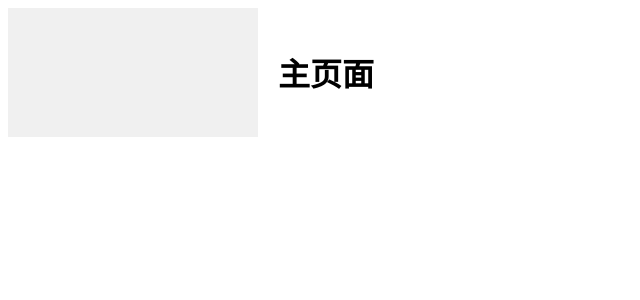
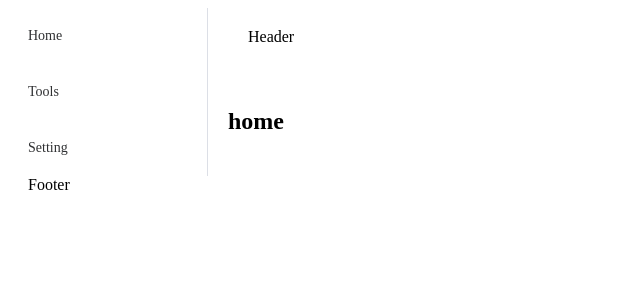
Before and after one commit to KkemChen/Maintain_Tools, a Vue app: page / in a window 1280 px wide. Shown: the top 300 px of the page, without its empty margins (0-640 px from the left). Built offline with nearby package versions, Linux system fonts and the light colour scheme.

Commit message:
update: 添加路由

```diff
--- a/src/App.vue
+++ b/src/App.vue
@@ -2,35 +2,26 @@
 // This starter template is using Vue 3 <script setup> SFCs
 // Check out https://vuejs.org/api/sfc-script-setup.html#script-setup
 import CPUInfo from "./components/CPUInfo.vue";
-import Sidebar from "./components/Sidebar.vue";
+import Aside from "./components/Aside.vue";
 </script>
 
+
 <template>
-  <div class="container">
-    <div class="sidebar">
-      <Sidebar />
-    </div>
-    <div class="main-content">
-      <router-view></router-view>
-    </div>
+  <div id="app">
+  <div class="common-layout">
+    <el-container>
+      <el-aside width="200px">
+        <Aside />
+      </el-aside>
+      <el-main>
+        <el-header>Header</el-header>
+        <router-view></router-view>
+      </el-main>
+    </el-container>
   </div>
+</div>
 </template>
 
 <style scoped>
-.container {
-  display: flex;
-}
-
-.sidebar {
-  width: 250px;
-  background-color: #f0f0f0;
-}
-
-.main-content {
-  flex-grow: 1;
-  padding: 20px;
-
-}
-
 
 </style>
--- /dev/null
+++ b/src/components/Aside.vue
@@ -0,0 +1,38 @@
+<script setup>
+    import { useRouter ,useRoute} from 'vue-router';
+    const router = useRouter()
+    const route = useRoute()
+
+const toHome = () => {
+    router.push({
+        name: 'Home',
+
+    })
+}
+
+const toTools = () => {
+    router.push({
+        name: 'Tools',
+    })
+}
+
+
+</script>
+
+<template>
+    <el-menu>
+      <el-menu-item index="1" @click="toHome()">Home</el-menu-item>
+      <el-menu-item index="2" @click="toTools()">Tools</el-menu-item>
+      <el-menu-item index="3" @click="toTools()">Setting</el-menu-item>
+      <!-- 其他菜单项... -->
+    </el-menu>
+    <el-footer>Footer</el-footer>
+</template>
+
+
+<style scoped>
+
+.el-footer {
+  margin-top: auto; /* 将 footer 推到底部 */
+}
+</style>
--- a/src/components/CPUInfo.vue
+++ b/src/components/CPUInfo.vue
@@ -39,43 +39,3 @@ onUnmounted(() => {
     </tr>
     </table>
 </template>
-
-<style scoped>
-.styled-table {
-    width: 100%;
-    border-collapse: collapse;
-    margin: 25px 0;
-    font-size: 0.9em;
-    font-family: sans-serif;
-    min-width: 400px;
-    box-shadow: 0 0 20px rgba(0, 0, 0, 0.15);
-}
-
-.styled-table thead tr {
-    background-color: #009879;
-    color: #ffffff;
-    text-align: left;
-}
-
-.styled-table th,
-.styled-table td {
-    padding: 12px 15px;
-}
-
-.styled-table tbody tr {
-    border-bottom: 1px solid #dddddd;
-}
-
-.styled-table tbody tr:nth-of-type(even) {
-    background-color: #f3f3f3;
-}
-
-.styled-table tbody tr:last-of-type {
-    border-bottom: 2px solid #009879;
-}
-
-.styled-table tbody tr.active-row {
-    font-weight: bold;
-    color: #009879;
-}
-</style>
--- a/src/main.js
+++ b/src/main.js
@@ -3,6 +3,7 @@ import ElementPlus from 'element-plus';
 import 'element-plus/dist/index.css'
 import App from "./App.vue";
 import router from "./router";
+// import './styles.css'
 
 const app = createApp(App);
 app.use(ElementPlus);
--- a/src/router/index.js
+++ b/src/router/index.js
@@ -1,13 +1,13 @@
 import { createRouter, createWebHistory } from "vue-router"
 import Home from "../views/Home.vue"
-import About from "../views/About.vue"
+import Tools from "../views/Tools.vue"
 
 const router = createRouter(
     {
         history: createWebHistory(),
         routes: [
-            { path: '/', component: Home },
-            { path: '/about', component: About },
+            { name:'Home', path: '/', component: Home },
+            { name:'Tools', path: '/tools', component: Tools },
         ]
     }
 )
--- a/src/styles.css
+++ b/src/styles.css
@@ -14,96 +14,6 @@
   -webkit-text-size-adjust: 100%;
 }
 
-.container {
-  margin: 0;
-  /* padding-top: 10vh; */
-  display: flex;
-  flex-direction: column;
-  justify-content: center;
-  text-align: center;
-}
-
-.logo {
-  height: 6em;
-  padding: 1.5em;
-  will-change: filter;
-  transition: 0.75s;
-}
-
-.logo.tauri:hover {
-  filter: drop-shadow(0 0 2em #24c8db);
-}
-
-.row {
-  display: flex;
-  justify-content: center;
-}
-
-a {
-  font-weight: 500;
-  color: #646cff;
-  text-decoration: inherit;
-}
-
-a:hover {
-  color: #535bf2;
-}
-
-h1 {
-  text-align: center;
-}
-
-input,
-button {
-  border-radius: 8px;
-  border: 1px solid transparent;
-  padding: 0.6em 1.2em;
-  font-size: 1em;
-  font-weight: 500;
-  font-family: inherit;
-  color: #0f0f0f;
-  background-color: #ffffff;
-  transition: border-color 0.25s;
-  box-shadow: 0 2px 2px rgba(0, 0, 0, 0.2);
-}
-
-button {
-  cursor: pointer;
-}
-
-button:hover {
-  border-color: #396cd8;
-}
-button:active {
-  border-color: #396cd8;
-  background-color: #e8e8e8;
-}
-
-input,
-button {
-  outline: none;
-}
-
-#greet-input {
-  margin-right: 5px;
-}
-
-@media (prefers-color-scheme: dark) {
-  :root {
-    color: #f6f6f6;
-    background-color: #2f2f2f;
-  }
-
-  a:hover {
-    color: #24c8db;
-  }
-
-  input,
-  button {
-    color: #ffffff;
-    background-color: #0f0f0f98;
-  }
-  button:active {
-    background-color: #0f0f0f69;
-  }
-}
+/* #app{
+  height: 100vh;
+} */
--- a/src/views/Home.vue
+++ b/src/views/Home.vue
@@ -1,3 +1,7 @@
 <template>
-    <h1>主页面</h1>
+    <h1>home</h1>
 </template>
+
+<style scoped>
+
+</style>
--- a/src/views/About.vue
+++ b/src/views/Tools.vue
@@ -1,3 +1,3 @@
 <template>
-    <h1>about</h1>
+    <h1>tools</h1>
 </template>
```
Also changed, not shown: src/components/Sidebar.vue (deleted, +0 -7 lines).
